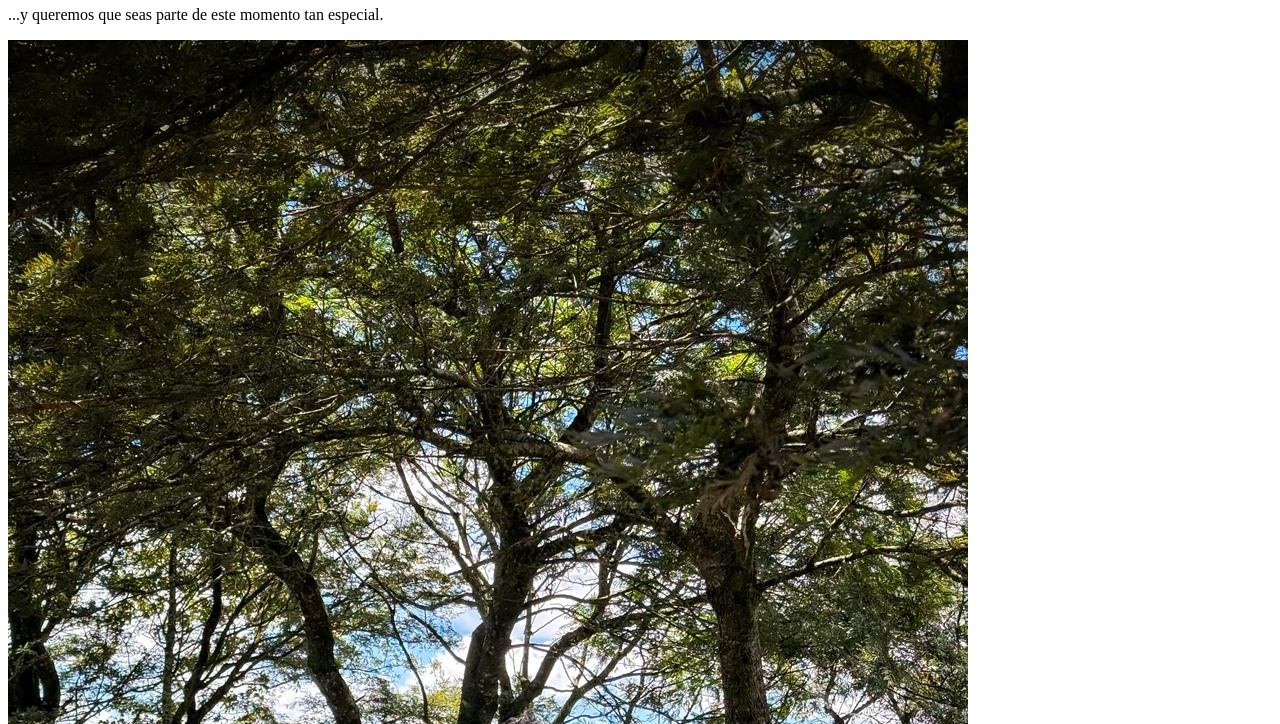
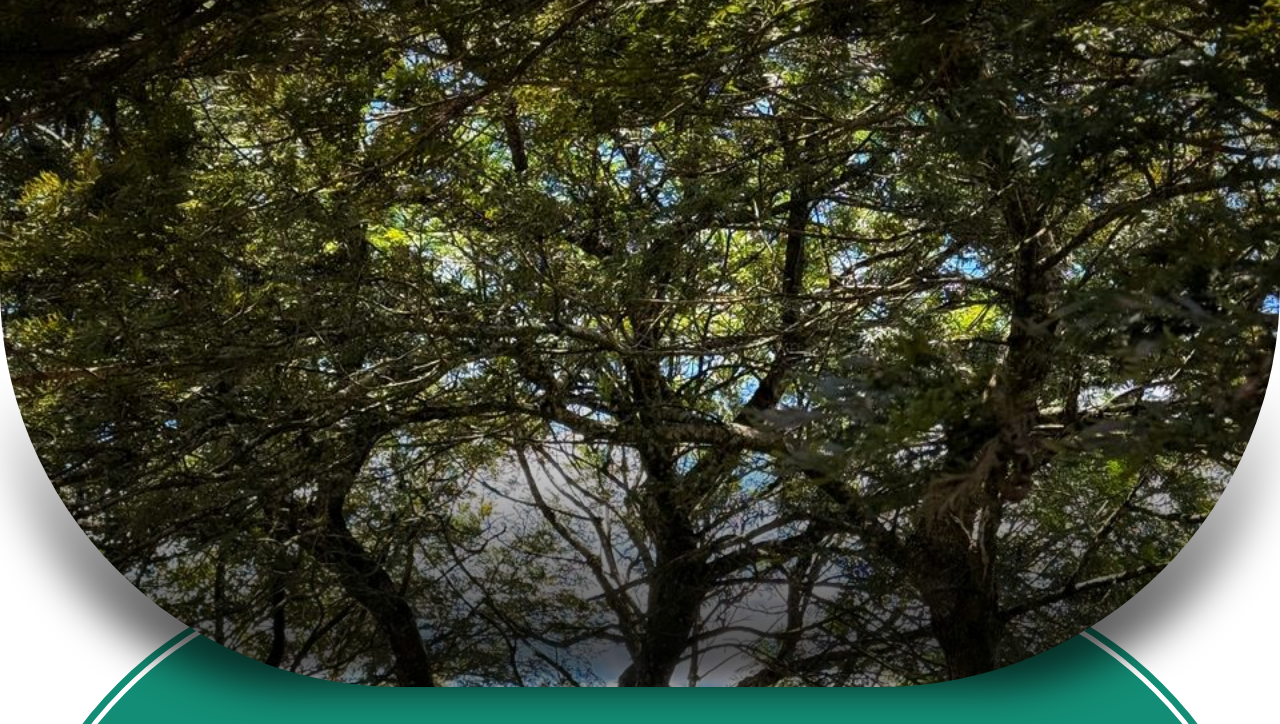
Before and after one commit to danyzenial/bodaDanyStef, a plain HTML site: page index.html in a window 1280 px wide. Shown: the part 113-837 px from the top of the page. Drawn offline with nearby package versions, Linux system fonts and the light colour scheme; a web font is replaced by a local one.

Commit message:
Update index.html

```diff
--- a/index.html
+++ b/index.html
@@ -25,7 +25,7 @@
 
     <link href="https://fonts.googleapis.com/css2?family=Zain&display=swap" rel="stylesheet">
 
-    <link href="/css/estilos2.css" rel="stylesheet">
+    <link href="estilos.css" rel="stylesheet">
 </head>
 
 <body>
```
